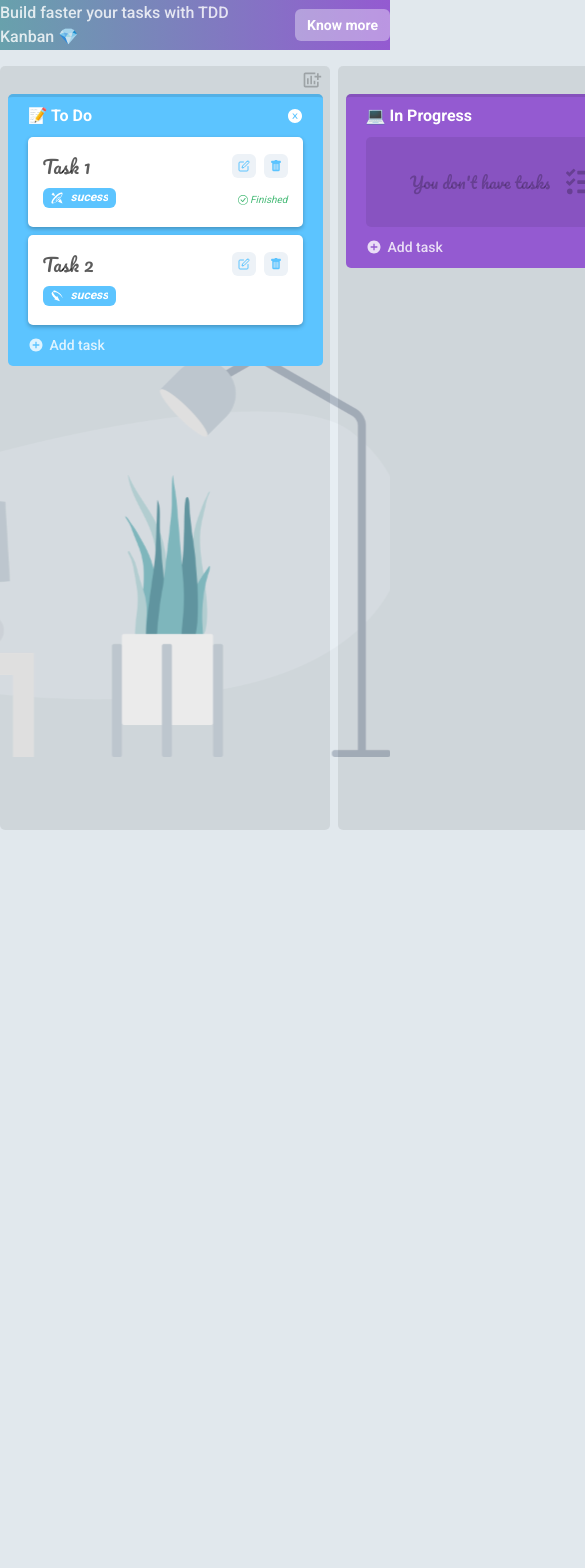
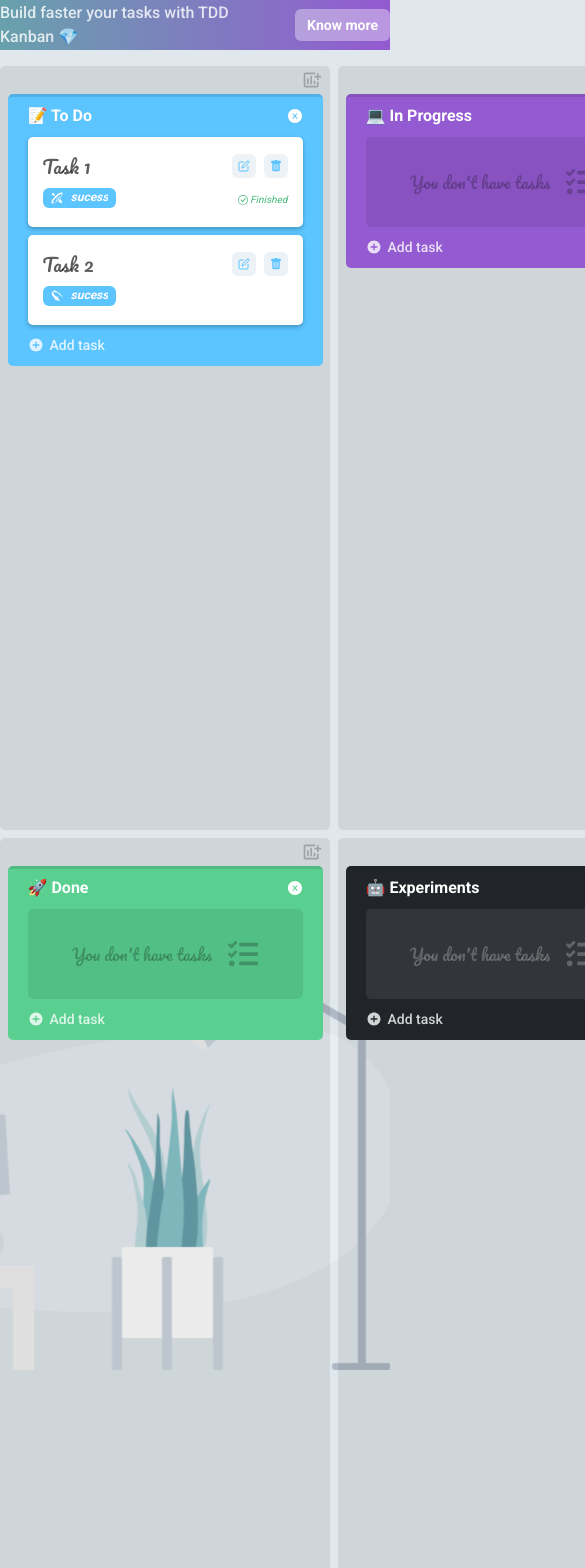
Before and after one commit to tpaphysics/tdd-kanban, a React (Vite) app: page / in a window 390 px wide. Shown: the top 1568 px of the page, 585 px wide, since content can reach past the window. Before the commit the page ends 844 px from the top, so only its background shows below. Built offline with nearby package versions, Linux system fonts and the light colour scheme.

Commit message:
feat: responsive mode adaptation

```diff
--- a/src/App.tsx
+++ b/src/App.tsx
@@ -1,10 +1,14 @@
-import { Button, Flex, HStack, Text, Link } from '@chakra-ui/react';
+import { Button, Flex, HStack, Text, Link, useBreakpointValue, VStack } from '@chakra-ui/react';
 import { DragDropContext } from 'react-beautiful-dnd';
-import KanbanColumnsContainer from './Components/KanbanColumnsContainer/KanbanColumnsContainer';
+import KanbanColumn from './Components/KanbanColumn';
 import { useKanban } from './Hooks/useKanban';
 
 function App() {
-  const { onDragEnd } = useKanban();
+  const { columns, onDragEnd } = useKanban();
+  const isWideVersion = useBreakpointValue({
+    base: false,
+    lg: true,
+  });
 
   return (
     <Flex
@@ -43,7 +47,22 @@ function App() {
 
       <HStack alignItems='baseline' mt='4' mb='2' h='100%' mx='auto' flex='1'>
         <DragDropContext onDragEnd={onDragEnd}>
-          <KanbanColumnsContainer />
+          {isWideVersion ? (
+            columns.map((column) => <KanbanColumn initialColumn={column} key={column.id} />)
+          ) : (
+            <VStack>
+              <Flex gap='2'>
+                {columns.map((column, index) => {
+                  if (index < 2) return <KanbanColumn initialColumn={column} key={column.id} />;
+                })}
+              </Flex>
+              <Flex gap='2'>
+                {columns.map((column, index) => {
+                  if (index > 1) return <KanbanColumn initialColumn={column} key={column.id} />;
+                })}
+              </Flex>
+            </VStack>
+          )}
         </DragDropContext>
       </HStack>
     </Flex>
--- a/src/Components/KanbanColumnsContainer/KanbanColumnsContainer.tsx
+++ /dev/null
@@ -1,17 +0,0 @@
-import React from 'react';
-import { useKanban } from '../../Hooks/useKanban';
-import KanbanColumn from '../KanbanColumn';
-
-function KanbanColumnsContainer() {
-  const { columns } = useKanban();
-
-  return (
-    <>
-      {columns.map((column) => (
-        <KanbanColumn initialColumn={column} key={column.id} />
-      ))}
-    </>
-  );
-}
-
-export default KanbanColumnsContainer;
```
